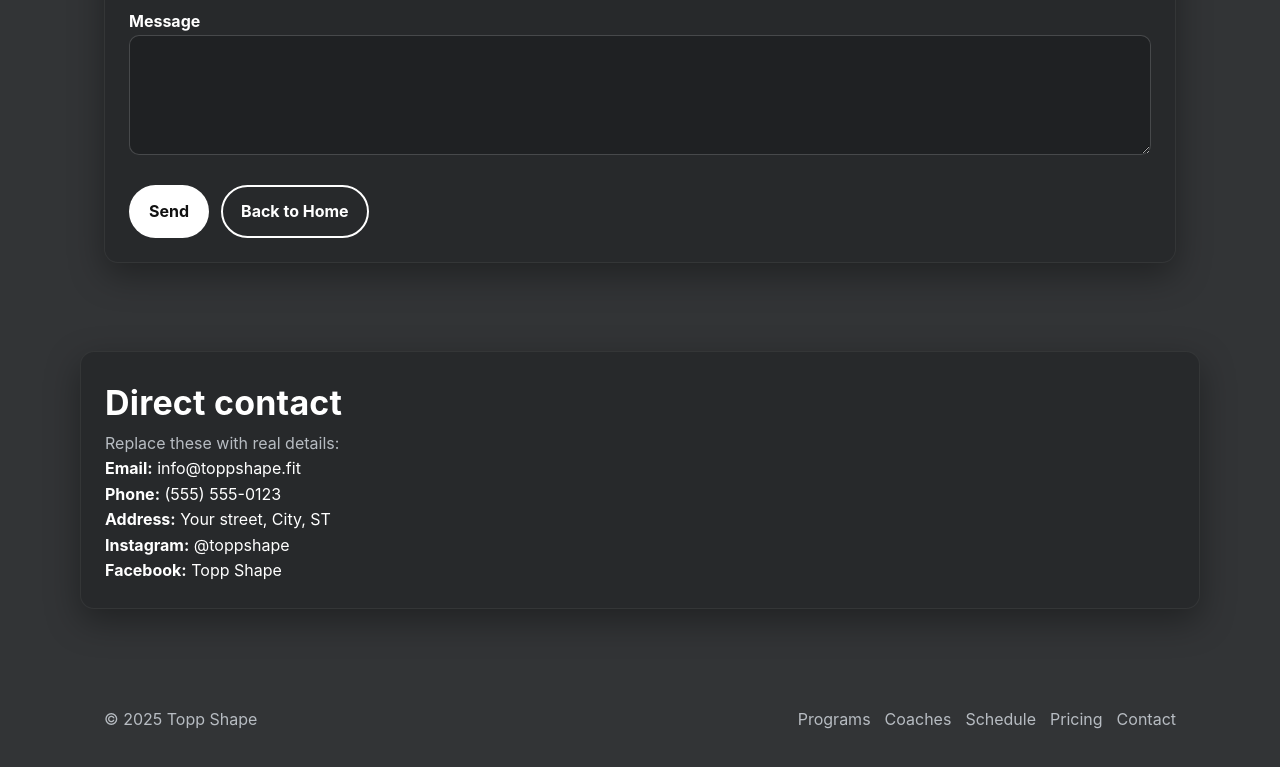
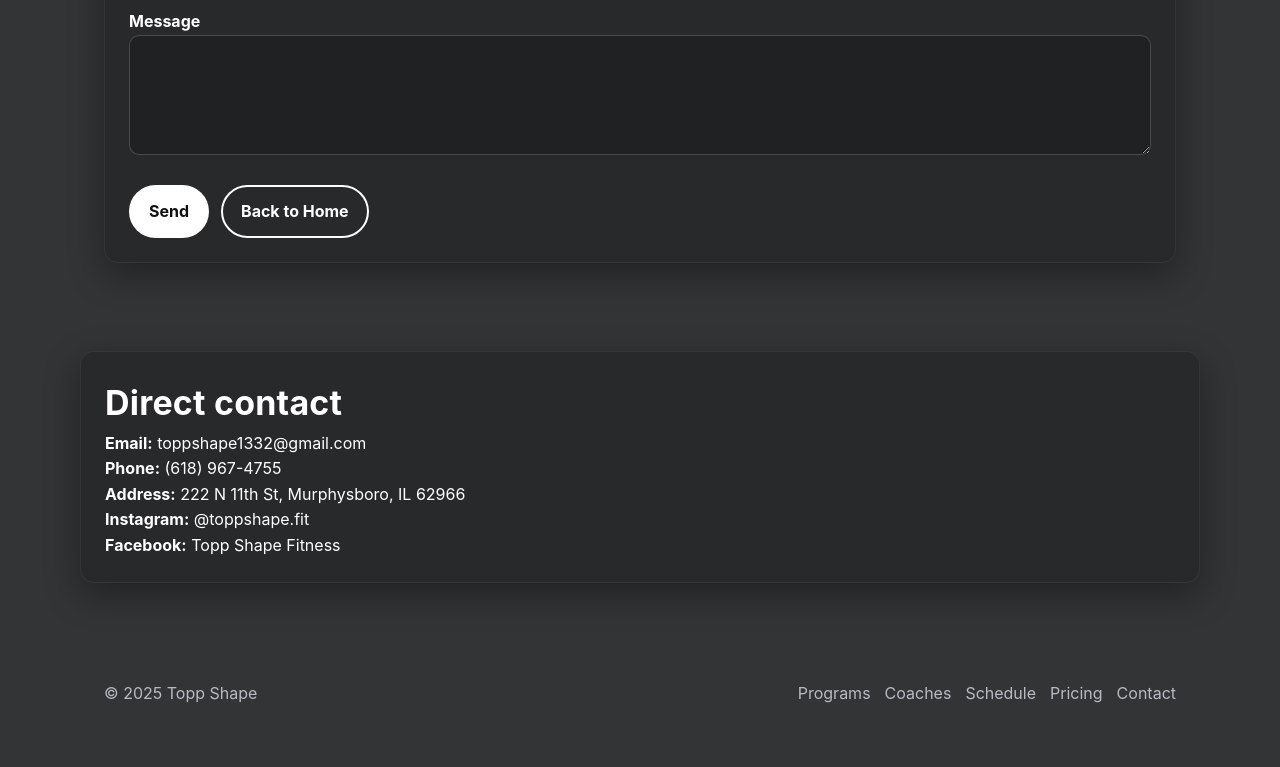
Before and after one commit to Koreyblythe/topp-shape-site, a plain HTML site: page contact.html in a window 1280 px wide. Shown: the part 765-1532 px from the top of the page. Drawn offline with Linux system fonts and the light colour scheme.

Commit message:
Update contact.html

```diff
--- a/contact.html
+++ b/contact.html
@@ -6,11 +6,12 @@
   <title>Contact — Topp Shape</title>
   <meta name="description" content="Contact Topp Shape to start your free week or ask questions." />
   <link rel="stylesheet" href="style.css" />
+  <link rel="icon" href="logo-mark.png" />
 </head>
 <body>
 <header class="site-header">
   <div class="container navbar">
-    <a class="brand" href="index.html"><img src="logo.png" class="brand-logo" alt="Topp Shape" /><span>Topp Shape</span></a>
+    <a class="brand" href="index.html"><img src="logo-mark.png" class="brand-logo" alt="Topp Shape" /><span>Topp Shape</span></a>
     <nav class="nav" data-nav>
       <a href="index.html">Home</a><a href="programs.html">Programs</a><a href="coaches.html">Coaches</a><a href="schedule.html">Schedule</a><a href="pricing.html">Pricing</a><a href="contact.html" aria-current="page">Contact</a>
     </nav>
@@ -66,12 +67,11 @@
   <section class="section">
     <div class="container surface card">
       <h2>Direct contact</h2>
-      <p class="muted">Replace these with real details:</p>
-      <p><strong>Email:</strong> <a href="mailto:info@toppshape.fit">info@toppshape.fit</a></p>
-      <p><strong>Phone:</strong> <a href="tel:15555550123">(555) 555-0123</a></p>
-      <p><strong>Address:</strong> Your street, City, ST</p>
-      <p><strong>Instagram:</strong> <a href="#" target="_blank">@toppshape</a></p>
-      <p><strong>Facebook:</strong> <a href="#" target="_blank">Topp Shape</a></p>
+      <p><strong>Email:</strong> <a href="mailto:toppshape1332@gmail.com">toppshape1332@gmail.com</a></p>
+      <p><strong>Phone:</strong> <a href="tel:16189674755">(618) 967-4755</a></p>
+      <p><strong>Address:</strong> 222 N 11th St, Murphysboro, IL 62966</p>
+      <p><strong>Instagram:</strong> <a href="https://instagram.com/toppshape.fit" target="_blank" rel="noopener">@toppshape.fit</a></p>
+      <p><strong>Facebook:</strong> <a href="https://facebook.com/toppshapefitness" target="_blank" rel="noopener">Topp Shape Fitness</a></p>
     </div>
   </section>
 </main>
```
